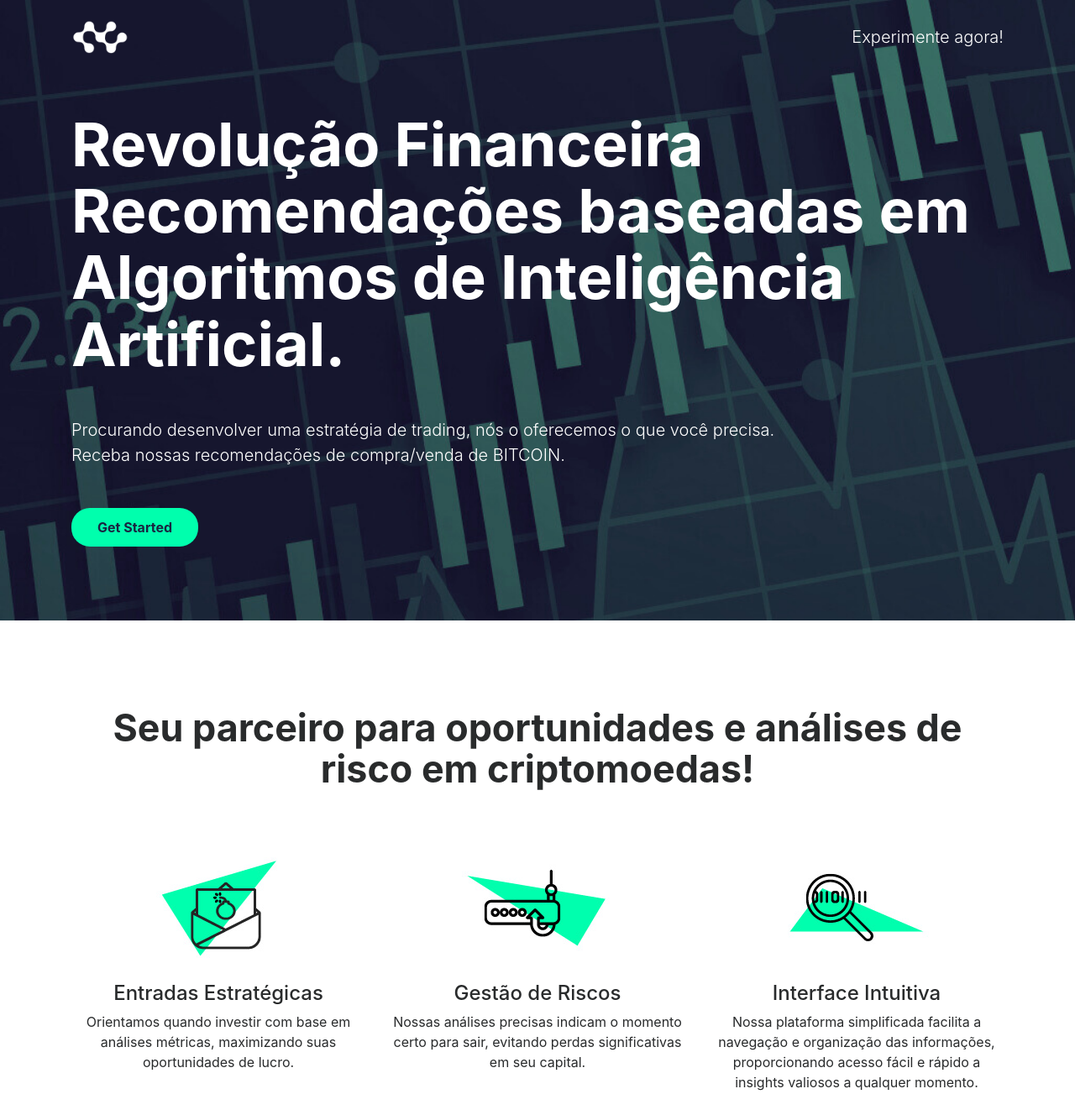
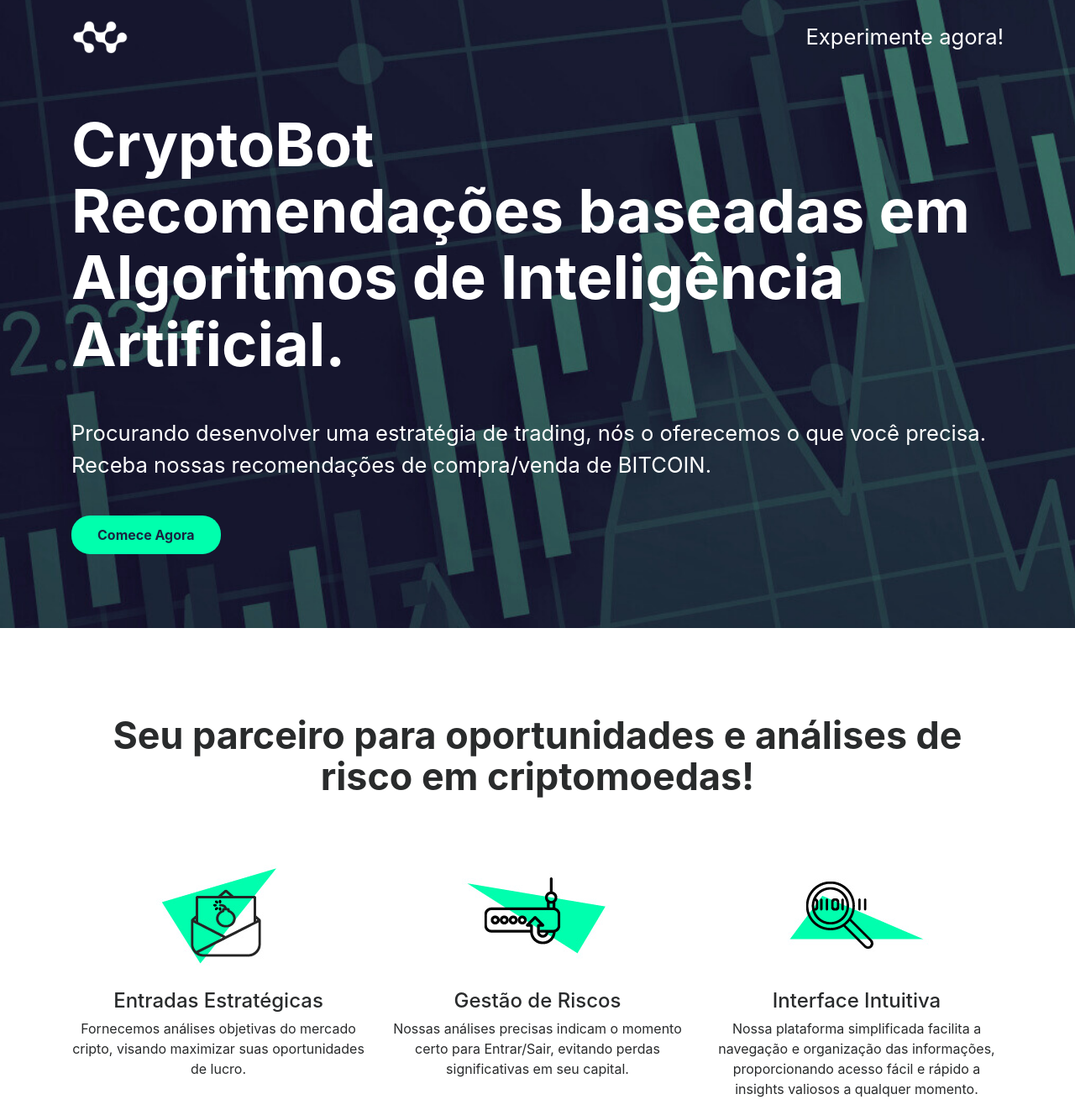
Before and after one commit to rgcoelho01/krypto, a plain HTML site: page index.html in a window 1280 px wide. Shown: the part 60-1388 px from the top of the page at 84% size. Drawn offline with Linux system fonts and the light colour scheme.

Commit message:
Revisão dos textos

```diff
--- a/css/custom.css
+++ b/css/custom.css
@@ -132,6 +132,7 @@ button {
     padding: 2rem 3rem;
 }
 
+
 #copyright #social-media a {
     width: 40px;
     height: 40px;
@@ -160,3 +161,9 @@ button {
         font-size: 3.6rem;
     }
 }
+
+/********** Banner Personalizado **********/
+#texto {
+    font-size: 1.6rem;
+    color: #192440;
+}
--- a/index.html
+++ b/index.html
@@ -26,20 +26,22 @@
                     <div class="col-2">
                         <img src="img/logo.png" alt="logo">
                     </div>
-                    <div class="col-6 align-self-center text-right">
-                        <a href="#" class="text-white lead">Experimente agora!</a>
+                    <div id="texto" class="col-6 align-self-center text-right texto">
+                        <a href="#" class="text-white">Experimente agora!</a>
                     </div>
                 </div>
             </header>
+            <div id="texto">
             <h1 data-aos="fade" data-aos-easing="linear" data-aos-duration="1000" data-aos-once="true" class="display-3 text-white font-weight-bold my-5">
-            	Revolução Financeira<br>
+            	CryptoBot<br>
             	Recomendações baseadas em Algoritmos de Inteligência Artificial.
             </h1>
-            <p data-aos="fade" data-aos-easing="linear" data-aos-duration="1000" data-aos-once="true" class="lead text-white my-4">
+            <p data-aos="fade" data-aos-easing="linear" data-aos-duration="1000" data-aos-once="true" class="text-white texto">
                 Procurando desenvolver uma estratégia de trading, nós o oferecemos o que você precisa.
                 <br> Receba nossas recomendações de compra/venda de BITCOIN.
             </p>
-            <a href="#" data-aos="fade" data-aos-easing="linear" data-aos-duration="1000" data-aos-once="true" class="btn my-4 font-weight-bold atlas-cta cta-green">Get Started</a>
+            </div>
+            <a href="#" data-aos="fade" data-aos-easing="linear" data-aos-duration="1000" data-aos-once="true" class="btn my-4 font-weight-bold atlas-cta cta-green">Comece Agora</a>
         </div>
     </div>
     <!-- three-blcok -->
@@ -49,12 +51,12 @@
             <div data-aos="fade-up" data-aos-delay="0" data-aos-duration="1000" data-aos-once="true" class="col-md-4 text-center">
                 <img src="img/smart-protect-1.jpg" alt="Anti-spam" class="mx-auto">
                 <h4>Entradas Estratégicas</h4>
-                <p>Orientamos quando investir com base em análises métricas, maximizando suas oportunidades de lucro.</p>
+                <p>Fornecemos análises objetivas do mercado cripto, visando maximizar suas oportunidades de lucro.</p>
             </div>
             <div data-aos="fade-up" data-aos-delay="200" data-aos-duration="1000" data-aos-once="true" class="col-md-4 text-center">
                 <img src="img/smart-protect-2.jpg" alt="Phishing Detect" class="mx-auto">
                 <h4>Gestão de Riscos</h4>
-                <p>Nossas análises precisas indicam o momento certo para sair, evitando perdas significativas em seu capital.</p>
+                <p>Nossas análises precisas indicam o momento certo para Entrar/Sair, evitando perdas significativas em seu capital.</p>
             </div>
             <div data-aos="fade-up" data-aos-delay="400" data-aos-duration="1000" data-aos-once="true" class="col-md-4 text-center">
                 <img src="img/smart-protect-3.jpg" alt="Smart Scan" class="mx-auto">
@@ -87,8 +89,8 @@
                 <div data-aos="fade-left" data-aos-duration="1000" data-aos-once="true" class="col-md-6 flex-md-last">
                     <h2 class="font-weight-bold">Ferramentas de Análise</h2>
                     <p class="my-4">
-                        Saiba mais sobre as ferramentas utilizadas em nossa análise.
-                        <br> Descubra como elas podem ajudar a maximizar seus investimentos e a tomar decisões.
+                        Saiba mais sobre os algoritmos utilizados em nossa análise.
+                        <br> Descubra como eles podem ajudar a maximizar seus investimentos e a tomar decisões.
                     </p>
                     <a href="#" class="btn my-4 font-weight-bold atlas-cta cta-blue">Saiba Mais</a>
                 </div>
@@ -101,7 +103,7 @@
 
     <!-- price table -->
     <div class="container my-5 py-2" id="price-table">
-        <h2 class="text-center font-weight-bold d-block mb-3">Check our pricing</h2>
+        <h2 class="text-center font-weight-bold d-block mb-3">Nossos Planos</h2>
         <div class="row">
             <div data-aos="fade-right" data-aos-delay="200" data-aos-duration="1000" data-aos-once="true" class="col-md-4 text-center py-4 mt-5">
                 <h4 class="my-4">STARTUP</h4>
@@ -112,7 +114,7 @@
                     <li>5 team Members</li>
                     <li>Limited Support</li>
                 </ul>
-                <a href="#" class="btn my-4 font-weight-bold atlas-cta cta-ghost">Get Free</a>
+                <a href="#" class="btn my-4 font-weight-bold atlas-cta cta-ghost">EXPERIMENTE</a>
             </div>
             <div data-aos="fade-up" data-aos-duration="1000" data-aos-once="true" class="col-md-4 text-center py-4 mt-5 rounded" id="price-table__premium">
                 <h4 class="my-4">PREMIUM</h4>
@@ -123,7 +125,7 @@
                     <li>25 team Members</li>
                     <li>Limited Support</li>
                 </ul>
-                <a href="#" class="btn my-4 font-weight-bold atlas-cta cta-green">Get Free</a>
+                <a href="#" class="btn my-4 font-weight-bold atlas-cta cta-green">CONTRATAR</a>
             </div>
             <div data-aos="fade-left" data-aos-delay="200" data-aos-duration="1000" data-aos-once="true" class="col-md-4 text-center py-4 mt-5">
                 <h4 class="my-4">PROFESSIONAL</h4>
@@ -134,7 +136,7 @@
                     <li>Unlimited Members</li>
                     <li>Unlimited Support</li>
                 </ul>
-                <a href="#" class="btn my-4 font-weight-bold atlas-cta cta-ghost">Get Free</a>
+                <a href="#" class="btn my-4 font-weight-bold atlas-cta cta-ghost">CONTRATAR</a>
             </div>
         </div>
     </div>
```
